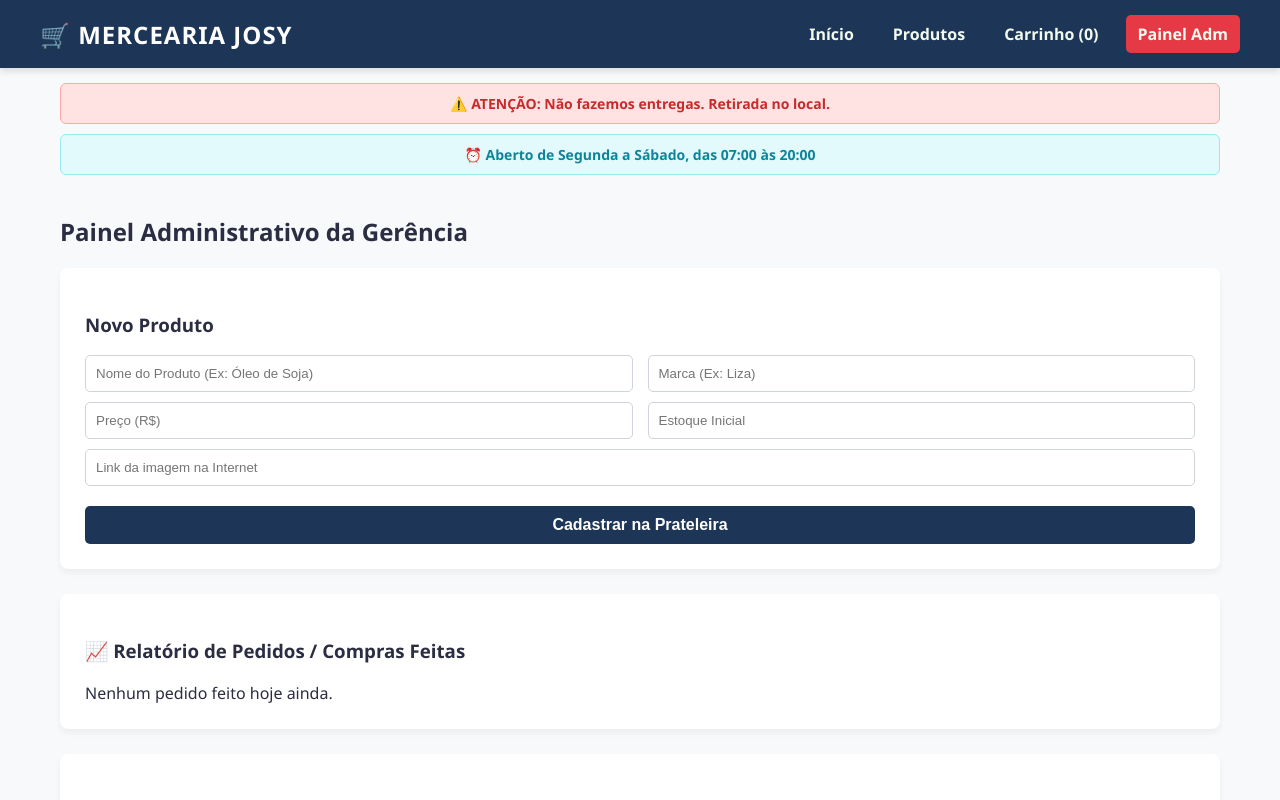
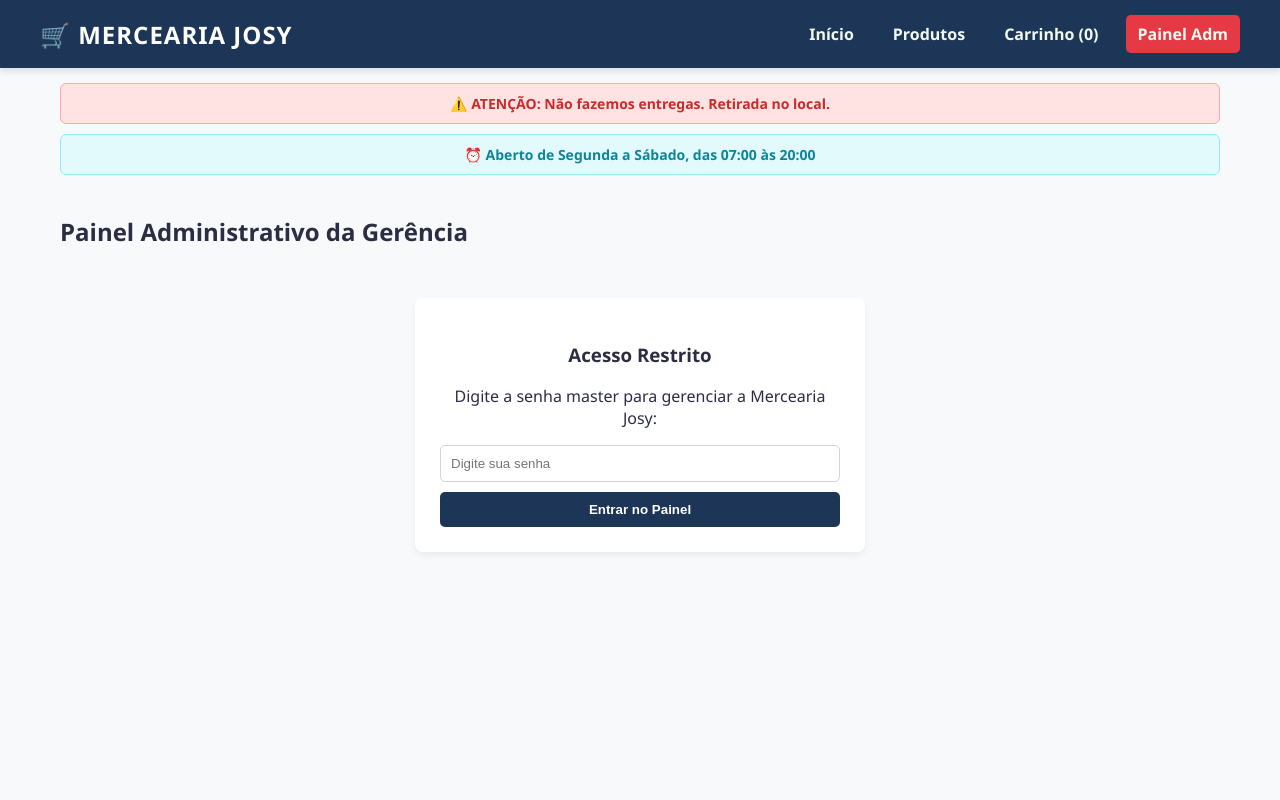
Before and after one commit to kaykimaia2020-ai/MERCEARIA-JOSY-oficial, a Vue app: page /admin in a window 1280 px wide. Shown: the top 800 px of the page. Built offline with nearby package versions, Linux system fonts and the light colour scheme.

Commit message:
Update Admin.vue

```diff
--- a/src/views/Admin.vue
+++ b/src/views/Admin.vue
@@ -1,6 +1,27 @@
 <template>
   <div class="admin-page">
     <h2>Painel Administrativo da Gerência</h2>
+
+    <!-- TELA DE LOGIN (SÓ MOSTRA SE NÃO ESTIVER LOGADO) -->
+    <div v-if="!isLogged" class="admin-card login-box">
+      <h3>Acesso Restrito</h3>
+      <p>Digite a senha master para gerenciar a Mercearia Josy:</p>
+      <input
+        v-model="passwordInput"
+        type="password"
+        placeholder="Digite sua senha"
+        @keyup.enter="checkPassword"
+      >
+      <button @click="checkPassword" style="background: var(--secondary); color: white; width: 100%;">
+        Entrar no Painel
+      </button>
+    </div>
+
+    <!-- PAINEL COMPLETO (SÓ MOSTRA SE A SENHA ESTIVER CORRETA) -->
+    <div v-else>
+      <div style="text-align: right; margin-bottom: 10px;">
+        <button @click="logout" style="background: #dee2e6; color: #495057; padding: 5px 10px;">Sair do Painel</button>
+      </div>
 
       <!-- Seção 1: Adicionar Itens -->
       <div class="admin-card">
@@ -19,7 +40,7 @@
         </form>
       </div>
 
-    <!-- Seção 2: Monitoramento de Vendas (O que as pessoas compraram) -->
+      <!-- Seção 2: Monitoramento de Vendas -->
       <div class="admin-card text-left">
         <h3>📈 Relatório de Pedidos / Compras Feitas</h3>
         <div v-if="orders.length === 0" class="no-orders">Nenhum pedido feito hoje ainda.</div>
@@ -57,12 +78,17 @@
         </div>
       </div>
     </div>
+  </div>
 </template>
 
 <script>
 export default {
   data() {
     return {
+      isLogged: false,
+      passwordInput: '',
+      // SUA SENHA ESTÁ CONFIGURADA NESSA LINHA ABAIXO:
+      correctPassword: 'josyadm123',
       newProd: { name: '', brand: '', price: null, stock: null, image: '' }
     };
   },
@@ -71,11 +97,20 @@ export default {
     orders() { return this.$store.state.orders; }
   },
   methods: {
+    checkPassword() {
+      if (this.passwordInput === this.correctPassword) {
+        this.isLogged = true;
+      } else {
+        alert('Senha incorreta! Tente novamente.');
+        this.passwordInput = '';
+      }
+    },
+    logout() {
+      this.isLogged = false;
+      this.passwordInput = '';
+    },
     saveProduct() {
-      this.$store.commit('ADD_PRODUCT', {
-        ...this.newProd,
-        id: Date.now()
-      });
+      this.$store.commit('ADD_PRODUCT', { ...this.newProd, id: Date.now() });
       this.newProd = { name: '', brand: '', price: null, stock: null, image: '' };
       alert('Produto adicionado ao estoque!');
     },
@@ -89,6 +124,7 @@ export default {
 </script>
 
 <style scoped>
+.login-box { max-width: 400px; margin: 50px auto; text-align: center; }
 .admin-card { background: white; padding: 25px; border-radius: 8px; margin-bottom: 25px; box-shadow: 0 4px 6px rgba(0,0,0,0.05); }
 .form-group { display: flex; gap: 15px; }
 .save-btn { background: var(--secondary); color: white; width: 100%; font-size: 16px; margin-top: 10px; }
```
Lines whose indentation alone changed are shown as unchanged.
